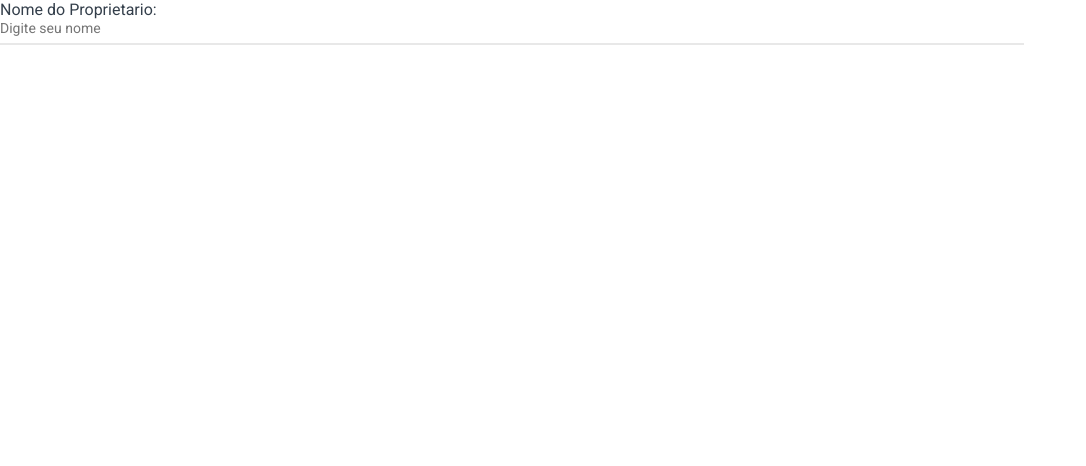
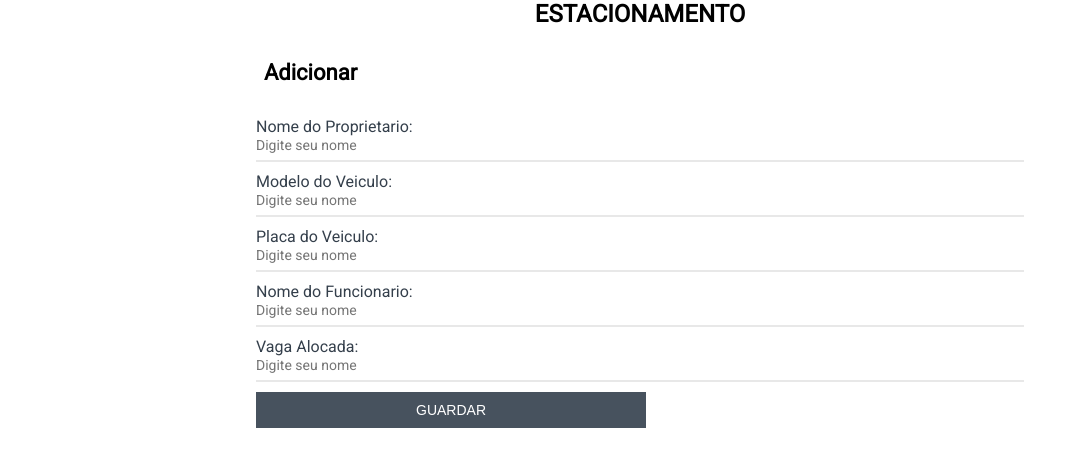
Before and after one commit to EstudosEdu/Projeto-React, a React (Create React App) app: page / in a window 1280 px wide. Shown: the top 466 px of the page, without its empty margins (0-1086 px from the left). Built offline with nearby package versions, Linux system fonts and the light colour scheme.

Commit message:
criando o layout e montando a pagina

```diff
--- a/src/App.css
+++ b/src/App.css
@@ -1,3 +1,7 @@
 :root{
   --back-btn: #47525E;
 }
+.App {
+  display: flex;
+  justify-content: center;
+}
--- a/src/App.jsx
+++ b/src/App.jsx
@@ -1,10 +1,10 @@
 import './App.css';
-import Input from './components/Input/Input.jsx'
+import Inicial from './Layout/Inicial/Inicial.jsx'
 
 function App() {
   return (
     <div className="App">
-      <Input />
+      <Inicial />
     </div>
   );
 }
--- /dev/null
+++ b/src/Layout/Inicial/Inicial.jsx
@@ -0,0 +1,53 @@
+import React from 'react';
+import styled from 'styled-components';
+import Input from '../../components/Input/Input.jsx'
+import Bottao from '../../components/Bottao/Bottao.jsx'
+
+
+const Inicial = () => {
+  const ContainerGeral = styled.section`
+    width: 60%;
+  `
+
+  const ContTitle = styled.span`
+    text-align: center;
+  `
+
+  const Title = styled.h1`
+    font-family: 'Roboto';
+    font-weight: 600;
+  `;
+
+  const Add = styled.h3`
+    font-family: 'Roboto';
+    margin: 2rem 0rem 2rem .5rem;
+    font-weight: 600;
+    font-size: 22px;
+  `;
+
+  return(
+    <>
+      <ContainerGeral>
+        <ContTitle>
+          <Title>
+            ESTACIONAMENTO
+          </Title>
+        </ContTitle>
+
+        <Add>Adicionar</Add>
+
+        <div>
+          < Input dados="Nome do Proprietario:"/>
+          < Input dados="Modelo do Veiculo:"/>
+          < Input dados="Placa do Veiculo:"/>
+          < Input dados="Nome do Funcionario:"/>
+          < Input dados="Vaga Alocada:"/>
+        </div>
+
+        <Bottao/>
+      </ContainerGeral>
+    </>
+  )
+}
+
+export default Inicial
--- a/src/components/Bottao/Bottao.jsx
+++ b/src/components/Bottao/Bottao.jsx
@@ -5,7 +5,9 @@ import styled from 'styled-components';
 
 const Bottao = () => {
   const Btn = styled.button`
-    padding: 10px 50px;
+    display: flex;
+    align-items: center;
+    padding: 10px 160px;
     background: var(--back-btn);
     border: none;
     color: white;
--- a/src/components/Input/Input.jsx
+++ b/src/components/Input/Input.jsx
@@ -1,7 +1,7 @@
 import React from 'react';
 import styled from 'styled-components';
 
-const Input = () => {
+const Input = (props) => {
   const Title = styled.p`
     color: #343F4B;
     font-size: 16px;
@@ -15,7 +15,7 @@ const Input = () => {
     padding: 0px 0px 7px 0px;
     outline: none;
     font-size: 14px;
-    width: 80%;
+    width: 100%;
     font-family: 'Roboto';
     color: #777777;
   `;
@@ -30,8 +30,13 @@ const Input = () => {
   return(
     <>
       <Container>
-      <Title>Nome do Proprietario:</Title>
-      <Digite type="text" placeholder="Digite seu nome" />
+        <Title>
+          {props.dados}
+        </Title>
+        <Digite
+          type="text"
+          placeholder="Digite seu nome"
+        />
       </Container>
     </>
   );
```
